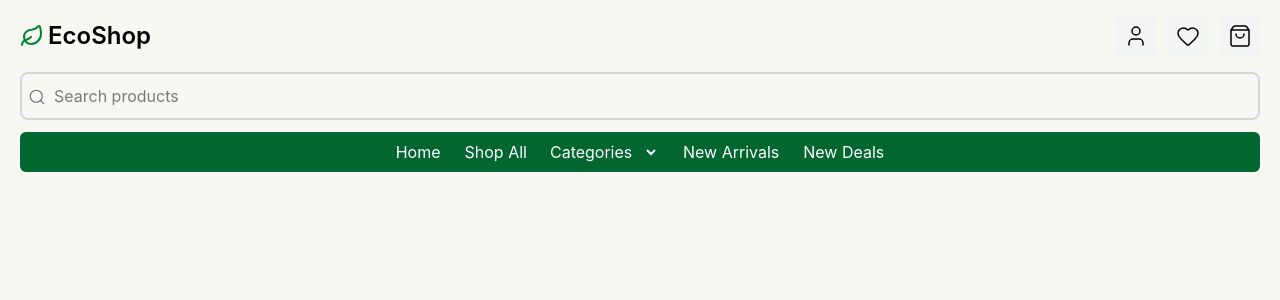
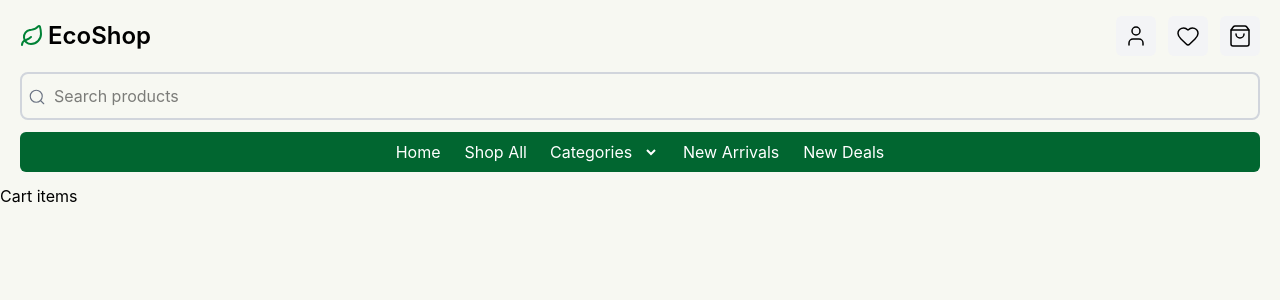
Before and after one commit to codewithmansoorahmad/EcoShop, a React (Vite) app: page /Cart in a window 1280 px wide. Shown: the top 300 px of the page. Built offline with nearby package versions, Linux system fonts and the light colour scheme.

Commit message:
cart is created and added to routes

```diff
--- a/src/App.tsx
+++ b/src/App.tsx
@@ -6,6 +6,7 @@ import FavoritesPage from "./pages/Favorites"
 import NewDealsPage from "./pages/NewDeals"
 import NewArrivals from "./pages/NewArrivals"
 import Login from "./pages/Login"
+import CartItems from "./pages/Cart"
 
 function App() {
   return (
@@ -16,6 +17,7 @@ function App() {
       <Route path="/ShopAll" element={<ShopAllPage/>} />
       <Route path="/Favorites" element={<FavoritesPage/>} />
       <Route path="/Login" element={<Login/>} />
+      <Route path="/Cart" element={<CartItems/>} />
       <Route path="/Deals" element={<NewDealsPage/>} />
       <Route path="/NewArrivals" element={<NewArrivals/>} />
     </Routes>
--- a/src/components/headerPage/HeaderNav.tsx
+++ b/src/components/headerPage/HeaderNav.tsx
@@ -10,7 +10,7 @@ export default function HeaderNav(){
 <div className=" flex gap-3 ">
     <span onClick={()=>{navigate("/Login")}} className=" p-2   rounded-md cursor-pointer bg-gray-100">< User strokeWidth={1.5} className="size-5  sm:size-6"/></span>
     <span onClick={()=>{navigate("/Favorites")}} className=" p-2  rounded-md cursor-pointer bg-gray-100">< Heart strokeWidth={1.5} className="size-5  sm:size-6"/></span>
-    <span className=" p-2 cursor-pointer rounded-md  bg-gray-100">< ShoppingBag strokeWidth={1.5} className="size-5 sm:size-6"/></span>
+    <span onClick={()=>{navigate("/Cart")}} className=" p-2 cursor-pointer rounded-md  bg-gray-100">< ShoppingBag strokeWidth={1.5} className="size-5 sm:size-6"/></span>
 </div>
     </div>
 }
--- a/src/pages/Cart.tsx
+++ b/src/pages/Cart.tsx
@@ -0,0 +1,5 @@
+export default function CartItems(){
+    return <div>
+        <h1>Cart items </h1>
+    </div>
+}
```
